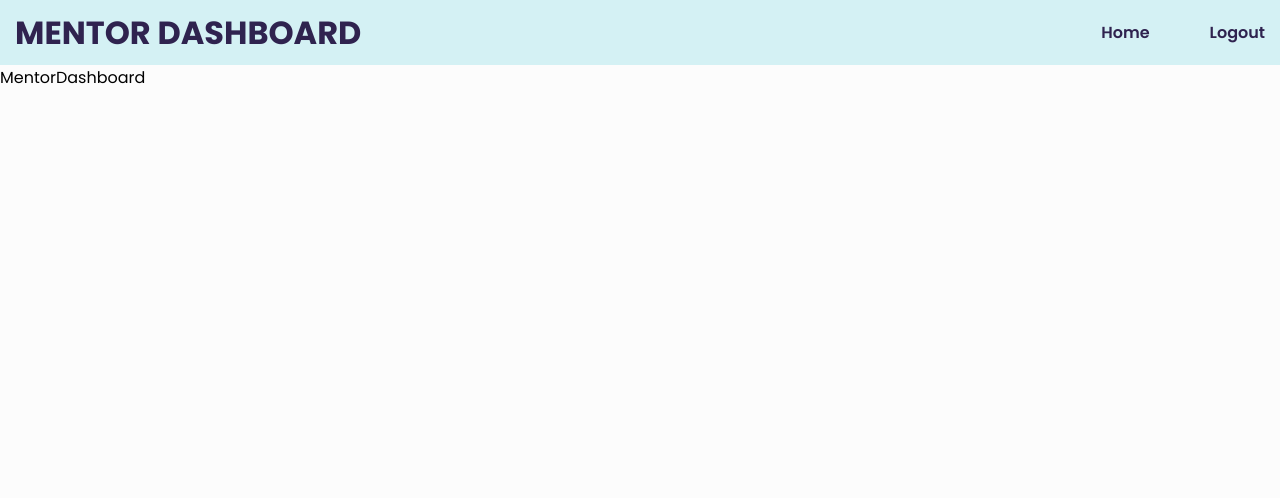
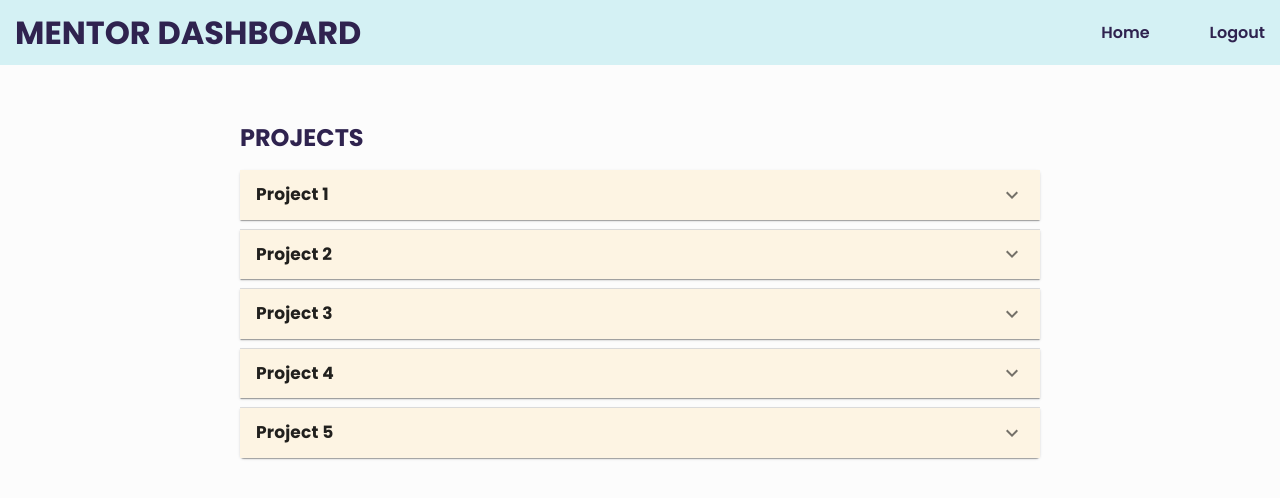
Before and after one commit to Sanjeev-Krishna-S/test1, a React (Create React App) app: page /mentor in a window 1280 px wide. Shown: the top 498 px of the page. Built offline with nearby package versions, Linux system fonts and the light colour scheme.

Commit message:
Worked on MentorDashboard

```diff
--- a/package.json
+++ b/package.json
@@ -6,7 +6,7 @@
     "@emotion/react": "^11.11.3",
     "@emotion/styled": "^11.11.0",
     "@mui/icons-material": "^5.15.3",
-    "@mui/material": "^5.15.2",
+    "@mui/material": "^5.15.3",
     "@testing-library/jest-dom": "^5.17.0",
     "@testing-library/react": "^13.4.0",
     "@testing-library/user-event": "^13.5.0",
--- a/src/components/MentorNavbar.jsx
+++ b/src/components/MentorNavbar.jsx
@@ -1,6 +1,6 @@
 import React from 'react';
 import { Link } from 'react-router-dom';
-import './Navbar.css'
+import '../components/Navbar.css'
 
 const Navbar = () => {
   return (
--- /dev/null
+++ b/src/pages/MentorDashboard.css
@@ -0,0 +1,47 @@
+/* MentorDashboard.css */
+
+.MentorDashboard {
+  max-width: 800px;
+  margin: 30px auto; /* Adjusted margin for centering and moved slightly towards the top */
+  padding: 20px;
+  font-family: 'Poppins', sans-serif; /* Set Poppins font */
+}
+
+.MentorDashboard h2 {
+  color: #2f234f;
+  margin-bottom: 15px; /* Increased margin for spacing */
+  margin-top: 5px; /* Adjusted margin for moving towards the top */
+}
+
+/* Styles for Accordion */
+.MentorDashboard .MuiAccordion-root {
+  margin-bottom: 10px; /* Increased margin for spacing */
+}
+
+.MentorDashboard .MuiAccordionSummary-root {
+  background-color: #FDF4E3;
+}
+
+.MentorDashboard .project-name {
+  font-family: 'Poppins', sans-serif; /* Set Poppins font for Project names */
+  font-weight: bold; /* Make Project names slightly bold */
+  font-size: 17px;
+}
+
+.MentorDashboard .MuiAccordionDetails-root {
+  padding: 8px;
+  background-color: #f9f9f9;
+}
+
+.MentorDashboard ul {
+  list-style-type: none;
+  padding: 0;
+  margin: 0;
+}
+
+.MentorDashboard li {
+  cursor: pointer;
+  margin-bottom: 15px; /* Increased margin for spacing */
+  border-bottom: 1px solid #ccc; /* Border after each submission */
+  padding-bottom: 8px; /* Adjusted padding for spacing */
+}
--- a/src/pages/MentorDashboard.jsx
+++ b/src/pages/MentorDashboard.jsx
@@ -1,9 +1,74 @@
-import React from 'react'
+import React, { useState } from 'react';
+import { Accordion, AccordionDetails, AccordionSummary, Typography } from '@mui/material';
+import ExpandMoreIcon from '@mui/icons-material/ExpandMore';
+import './MentorDashboard.css';
 
 const MentorDashboard = () => {
+  const dummyProjects = [
+    { id: 1, name: 'Project 1' },
+    { id: 2, name: 'Project 2' },
+    { id: 3, name: 'Project 3' },
+    { id: 4, name: 'Project 4' },
+    { id: 5, name: 'Project 5' },
+
+    // Add more projects as needed
+  ];
+
+  const dummySubmissions = {
+    1: [
+      { id: 101, studentName: 'John Doe', topic: 'Topic 1', batch: 'Batch A' },
+    ],
+    2: [
+      { id: 102, studentName: 'Alice Smith', topic: 'Topic 2', batch: 'Batch B' },
+      // Add more submissions for Project 2
+    ],
+    3: [
+        { id: 103, studentName: 'Jasmine', topic: 'Topic 2', batch: 'Batch C' },
+    ],
+    4: [
+        { id: 104, studentName: 'Rose', topic: 'Topic 3', batch: 'Batch C' },
+    ],
+    5: [
+        { id: 105, studentName: 'Jonathan', topic: 'Topic 3', batch: 'Batch C' },
+    ]
+
+    // Add more submissions for other projects
+  };
+
+  const [selectedProject, setSelectedProject] = useState(null);
+
+  const handleProjectClick = (projectId) => {
+    setSelectedProject((prevSelected) => (prevSelected === projectId ? null : projectId));
+  };
+
   return (
-    <div>MentorDashboard</div>
-  )
-}
+    <div className="MentorDashboard">
+      <div>
+        <h2>PROJECTS</h2>
+        {dummyProjects.map((project) => (
+          <Accordion
+            key={project.id}
+            expanded={selectedProject === project.id}
+            onChange={() => handleProjectClick(project.id)}
+          >
+            <AccordionSummary expandIcon={<ExpandMoreIcon />}>
+            <Typography className="project-name">{project.name}</Typography>
+            </AccordionSummary>
 
-export default MentorDashboard
+            <AccordionDetails>
+              <ul>
+                {dummySubmissions[project.id]?.map((submission) => (
+                  <li key={submission.id}>
+                    {submission.studentName} - {submission.topic} - {submission.batch}
+                  </li>
+                ))}
+              </ul>
+            </AccordionDetails>
+          </Accordion>
+        ))}
+      </div>
+    </div>
+  );
+};
+
+export default MentorDashboard;
```
